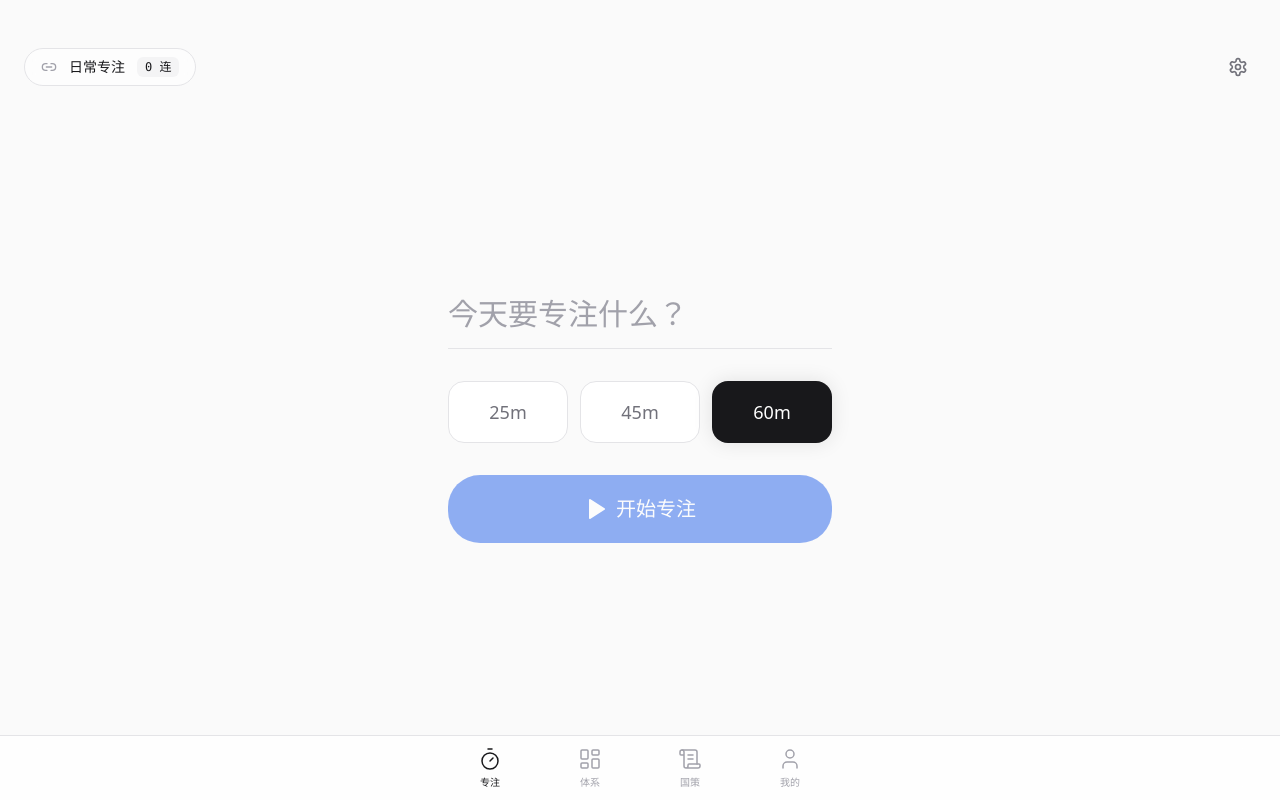
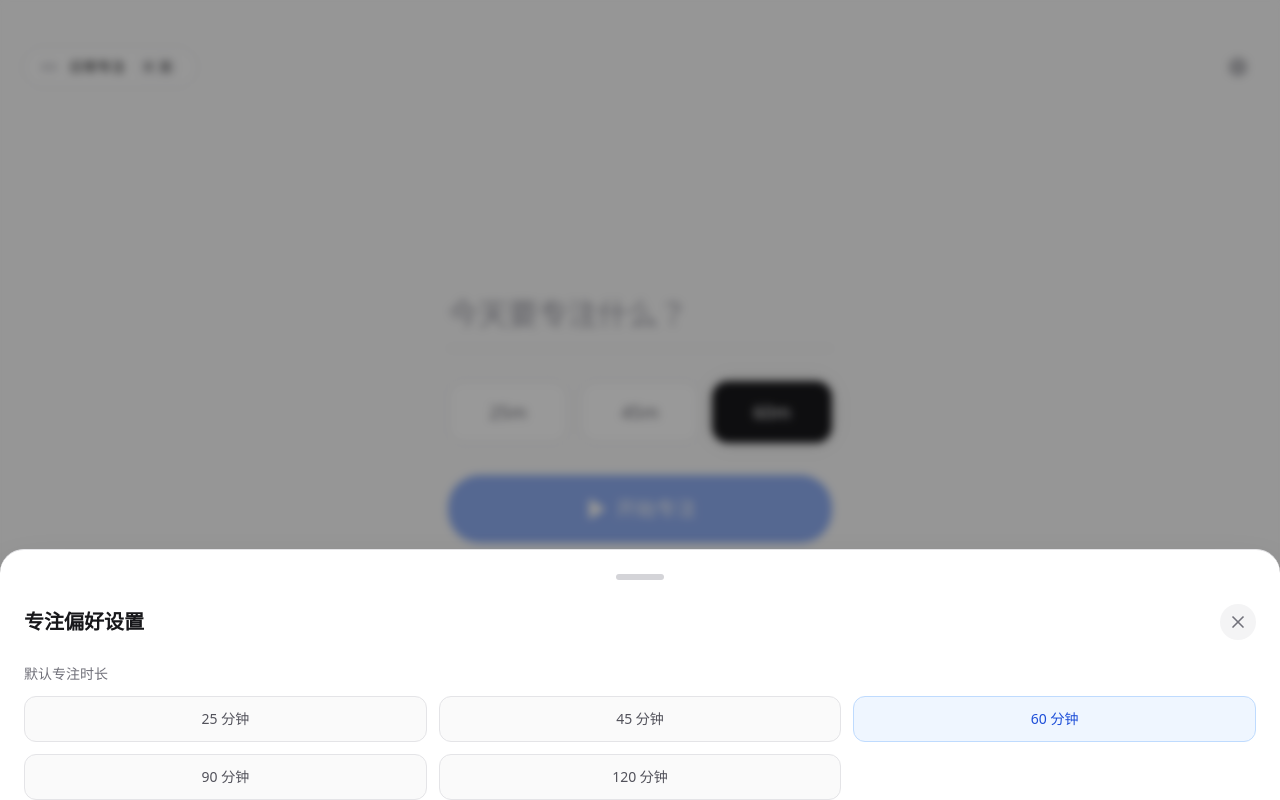
Before and after one commit to PanZhangOne/ctdp-rsip-system, a React (Vite) app: page / in a window 1280 px wide. Both pictures are taken after a click on the button 1238 px from the left and 67 px from the top of the page. Built offline with nearby package versions, Linux system fonts and the light colour scheme.

Commit message:
feat: 补全专注页顶部的链条切换与偏好设置功能

```diff
--- a/src/pages/FocusPage.tsx
+++ b/src/pages/FocusPage.tsx
@@ -1,14 +1,16 @@
 import React, { useState, useEffect, useRef } from 'react';
 import { motion, AnimatePresence } from 'framer-motion';
-import { Play, Square, Pause, AlertTriangle, Link2, Settings, Star, CheckCircle } from 'lucide-react';
+import { Play, Square, Pause, AlertTriangle, Link2, Settings, Star, CheckCircle, Plus, Trash2, X } from 'lucide-react';
 import { useFocusStore } from '../store/useFocusStore';
+import { useSettingsStore } from '../store/useSettingsStore';
 import { DelayDrawer, cn } from '../components/DelayDrawer';
 import { formatTime } from '../utils/formatTime';
 
 export const FocusPage: React.FC = () => {
   const store = useFocusStore();
+  const settings = useSettingsStore();
   const [taskName, setTaskName] = useState('');
-  const [selectedTime, setSelectedTime] = useState(60 * 60); // Default 60 mins
+  const [selectedTime, setSelectedTime] = useState(settings.defaultFocusDuration);
   const [selectedChain, setSelectedChain] = useState(store.chains[0]?.id || 'default');
   const [isDelayOpen, setIsDelayOpen] = useState(false);
   const [elapsed, setElapsed] = useState(0);
@@ -20,6 +22,11 @@ export const FocusPage: React.FC = () => {
   const [showRating, setShowRating] = useState(false);
   const [rating, setRating] = useState(0);
   const [pendingStopData, setPendingStopData] = useState<{type: 'success' | 'degrade' | 'fail', elapsed: number} | null>(null);
+
+  // Chains and Settings Drawers State
+  const [showChainsDrawer, setShowChainsDrawer] = useState(false);
+  const [newChainName, setNewChainName] = useState('');
+  const [showSettingsDrawer, setShowSettingsDrawer] = useState(false);
 
   const session = store.currentSession;
   const isRunning = session?.state === 'running';
@@ -78,6 +85,18 @@ export const FocusPage: React.FC = () => {
 
   const activeChain = store.chains.find(c => c.id === (session?.chainId || selectedChain));
 
+  const handleCreateChain = () => {
+    if (newChainName.trim()) {
+      store.createChain(newChainName.trim());
+      setNewChainName('');
+    }
+  };
+
+  const handleUpdateSettings = (duration: number) => {
+    settings.setDefaultFocusDuration(duration);
+    setSelectedTime(duration);
+  };
+
   return (
     <div className="min-h-[100dvh] bg-zinc-50 dark:bg-black text-zinc-900 dark:text-zinc-100 flex flex-col pt-12 pb-24 px-6 overflow-hidden relative transition-colors">
       {/* Background Ambience */}
@@ -89,14 +108,27 @@ export const FocusPage: React.FC = () => {
         animate={{ y: 0, opacity: 1 }}
         className="flex justify-between items-center mb-12 z-10"
       >
-        <div className="flex items-center space-x-3 bg-white/50 dark:bg-zinc-900/50 backdrop-blur px-4 py-2 rounded-full border border-zinc-200 dark:border-zinc-800 transition-colors">
+        <button
+          onClick={() => !session && setShowChainsDrawer(true)}
+          className={cn(
+            "flex items-center space-x-3 bg-white/50 dark:bg-zinc-900/50 backdrop-blur px-4 py-2 rounded-full border border-zinc-200 dark:border-zinc-800 transition-colors",
+            !session && "hover:bg-white dark:hover:bg-zinc-800 cursor-pointer"
+          )}
+        >
           <Link2 size={16} className={activeChain?.currentLength ? 'text-green-500' : 'text-zinc-400 dark:text-zinc-500'} />
-          <span className="text-sm font-medium">{activeChain?.name}</span>
+          <span className="text-sm font-medium">{activeChain?.name || '选择专注链'}</span>
           <span className="bg-zinc-100 dark:bg-zinc-800 text-xs px-2 py-0.5 rounded-md tabular-nums font-mono transition-colors">
-            {activeChain?.currentLength} 连
+            {activeChain?.currentLength || 0} 连
           </span>
-        </div>
-        <button className="p-2 text-zinc-500 dark:text-zinc-400 hover:text-zinc-900 dark:hover:text-white transition-colors">
+        </button>
+        <button
+          onClick={() => !session && setShowSettingsDrawer(true)}
+          disabled={!!session}
+          className={cn(
+            "p-2 text-zinc-500 dark:text-zinc-400 transition-colors",
+            !session ? "hover:text-zinc-900 dark:hover:text-white" : "opacity-50"
+          )}
+        >
           <Settings size={20} />
         </button>
       </motion.div>
@@ -341,6 +373,160 @@ export const FocusPage: React.FC = () => {
           </>
         )}
       </AnimatePresence>
+
+      {/* Chains Drawer */}
+      <AnimatePresence>
+        {showChainsDrawer && (
+          <>
+            <motion.div
+              initial={{ opacity: 0 }}
+              animate={{ opacity: 1 }}
+              exit={{ opacity: 0 }}
+              onClick={() => setShowChainsDrawer(false)}
+              className="fixed inset-0 bg-black/40 backdrop-blur-sm z-40 transition-colors"
+            />
+            <motion.div
+              initial={{ y: '100%' }}
+              animate={{ y: 0 }}
+              exit={{ y: '100%' }}
+              className="fixed bottom-0 left-0 right-0 bg-white dark:bg-zinc-900 border-t border-zinc-200 dark:border-zinc-800 rounded-t-3xl p-6 z-50 shadow-2xl flex flex-col transition-colors pb-safe max-h-[80vh]"
+            >
+              <div className="w-12 h-1.5 bg-zinc-300 dark:bg-zinc-700 rounded-full mx-auto mb-6 shrink-0" />
+
+              <div className="flex justify-between items-center mb-6">
+                <h3 className="text-xl font-semibold">切换专注链</h3>
+                <button onClick={() => setShowChainsDrawer(false)} className="p-2 rounded-full bg-zinc-100 dark:bg-zinc-800 text-zinc-500 dark:text-zinc-400">
+                  <X size={20} />
+                </button>
+              </div>
+
+              <div className="overflow-y-auto space-y-3 mb-6">
+                {store.chains.map(chain => (
+                  <div
+                    key={chain.id}
+                    className={cn(
+                      "flex items-center justify-between p-4 rounded-xl border transition-colors cursor-pointer group",
+                      selectedChain === chain.id
+                        ? "bg-blue-50 dark:bg-blue-900/20 border-blue-200 dark:border-blue-900"
+                        : "bg-zinc-50 dark:bg-zinc-800/50 border-zinc-200 dark:border-zinc-700 hover:bg-zinc-100 dark:hover:bg-zinc-800"
+                    )}
+                    onClick={() => {
+                      setSelectedChain(chain.id);
+                      setShowChainsDrawer(false);
+                    }}
+                  >
+                    <div className="flex items-center space-x-3">
+                      <div className={cn(
+                        "w-4 h-4 rounded-full border-2 flex items-center justify-center",
+                        selectedChain === chain.id ? "border-blue-500" : "border-zinc-300 dark:border-zinc-600"
+                      )}>
+                        {selectedChain === chain.id && <div className="w-2 h-2 bg-blue-500 rounded-full" />}
+                      </div>
+                      <div>
+                        <div className={cn(
+                          "font-medium text-sm",
+                          selectedChain === chain.id ? "text-blue-700 dark:text-blue-400" : "text-zinc-900 dark:text-zinc-100"
+                        )}>{chain.name}</div>
+                        <div className="text-xs text-zinc-500 dark:text-zinc-400">
+                          当前 {chain.currentLength} 连 • 最高 {chain.maxLength} 连
+                        </div>
+                      </div>
+                    </div>
+                    {store.chains.length > 1 && (
+                      <button
+                        onClick={(e) => {
+                          e.stopPropagation();
+                          if (selectedChain === chain.id) {
+                            setSelectedChain(store.chains.find(c => c.id !== chain.id)?.id || '');
+                          }
+                          store.deleteChain(chain.id);
+                        }}
+                        className="p-2 text-zinc-400 hover:text-red-500 opacity-0 group-hover:opacity-100 transition-all"
+                      >
+                        <Trash2 size={16} />
+                      </button>
+                    )}
+                  </div>
+                ))}
+              </div>
+
+              <div className="pt-4 border-t border-zinc-200 dark:border-zinc-800 shrink-0">
+                <div className="flex space-x-2">
+                  <input
+                    type="text"
+                    placeholder="新建链条名称 (如: 算法题)"
+                    value={newChainName}
+                    onChange={(e) => setNewChainName(e.target.value)}
+                    className="flex-1 bg-zinc-100 dark:bg-zinc-800 border border-zinc-200 dark:border-zinc-700 rounded-xl px-4 py-3 focus:outline-none focus:border-blue-500 text-sm transition-colors"
+                  />
+                  <button
+                    onClick={handleCreateChain}
+                    disabled={!newChainName.trim()}
+                    className="px-4 bg-blue-600 text-white rounded-xl font-medium disabled:opacity-50 transition-colors"
+                  >
+                    <Plus size={20} />
+                  </button>
+                </div>
+              </div>
+            </motion.div>
+          </>
+        )}
+      </AnimatePresence>
+
+      {/* Settings Drawer */}
+      <AnimatePresence>
+        {showSettingsDrawer && (
+          <>
+            <motion.div
+              initial={{ opacity: 0 }}
+              animate={{ opacity: 1 }}
+              exit={{ opacity: 0 }}
+              onClick={() => setShowSettingsDrawer(false)}
+              className="fixed inset-0 bg-black/40 backdrop-blur-sm z-40 transition-colors"
+            />
+            <motion.div
+              initial={{ y: '100%' }}
+              animate={{ y: 0 }}
+              exit={{ y: '100%' }}
+              className="fixed bottom-0 left-0 right-0 bg-white dark:bg-zinc-900 border-t border-zinc-200 dark:border-zinc-800 rounded-t-3xl p-6 z-50 shadow-2xl flex flex-col transition-colors pb-safe"
+            >
+              <div className="w-12 h-1.5 bg-zinc-300 dark:bg-zinc-700 rounded-full mx-auto mb-6 shrink-0" />
+
+              <div className="flex justify-between items-center mb-6">
+                <h3 className="text-xl font-semibold">专注偏好设置</h3>
+                <button onClick={() => setShowSettingsDrawer(false)} className="p-2 rounded-full bg-zinc-100 dark:bg-zinc-800 text-zinc-500 dark:text-zinc-400">
+                  <X size={20} />
+                </button>
+              </div>
+
+              <div className="space-y-6">
+                <div>
+                  <label className="block text-sm font-medium text-zinc-500 dark:text-zinc-400 mb-3">默认专注时长</label>
+                  <div className="grid grid-cols-3 gap-3">
+                    {[25, 45, 60, 90, 120].map(m => (
+                      <button
+                        key={m}
+                        onClick={() => handleUpdateSettings(m * 60)}
+                        className={cn(
+                          "py-3 rounded-xl border text-sm transition-colors",
+                          settings.defaultFocusDuration === m * 60
+                            ? "bg-blue-50 dark:bg-blue-900/20 border-blue-200 dark:border-blue-900 text-blue-700 dark:text-blue-400 font-medium"
+                            : "bg-zinc-50 dark:bg-zinc-800/50 border-zinc-200 dark:border-zinc-700 text-zinc-600 dark:text-zinc-300 hover:bg-zinc-100 dark:hover:bg-zinc-800"
+                        )}
+                      >
+                        {m} 分钟
+                      </button>
+                    ))}
+                  </div>
+                </div>
+
+                {/* Future settings can go here */}
+
+              </div>
+            </motion.div>
+          </>
+        )}
+      </AnimatePresence>
     </div>
   );
 };
--- a/src/store/useFocusStore.ts
+++ b/src/store/useFocusStore.ts
@@ -67,6 +67,8 @@ interface FocusState {
 
   // Chain Actions
   createChain: (name: string) => void;
+  deleteChain: (id: string) => void;
+  updateChainName: (id: string, name: string) => void;
 }
 
 export const useFocusStore = create<FocusState>()(
@@ -199,6 +201,18 @@ export const useFocusStore = create<FocusState>()(
         set((state) => ({
           chains: [...state.chains, { id: crypto.randomUUID(), name, currentLength: 0, maxLength: 0 }]
         }));
+      },
+
+      deleteChain: (id) => {
+        set((state) => ({
+          chains: state.chains.filter(c => c.id !== id)
+        }));
+      },
+
+      updateChainName: (id, name) => {
+        set((state) => ({
+          chains: state.chains.map(c => c.id === id ? { ...c, name } : c)
+        }));
       }
     }),
     {
--- a/src/store/useSettingsStore.ts
+++ b/src/store/useSettingsStore.ts
@@ -19,6 +19,8 @@ export type ThemeMode = 'light' | 'dark' | 'system';
 interface SettingsState {
   theme: ThemeMode;
   setTheme: (theme: ThemeMode) => void;
+  defaultFocusDuration: number;
+  setDefaultFocusDuration: (duration: number) => void;
 }
 
 export const useSettingsStore = create<SettingsState>()(
@@ -26,6 +28,8 @@ export const useSettingsStore = create<SettingsState>()(
     (set) => ({
       theme: 'system',
       setTheme: (theme) => set({ theme }),
+      defaultFocusDuration: 60 * 60,
+      setDefaultFocusDuration: (duration) => set({ defaultFocusDuration: duration }),
     }),
     {
       name: 'settings-storage',
```
